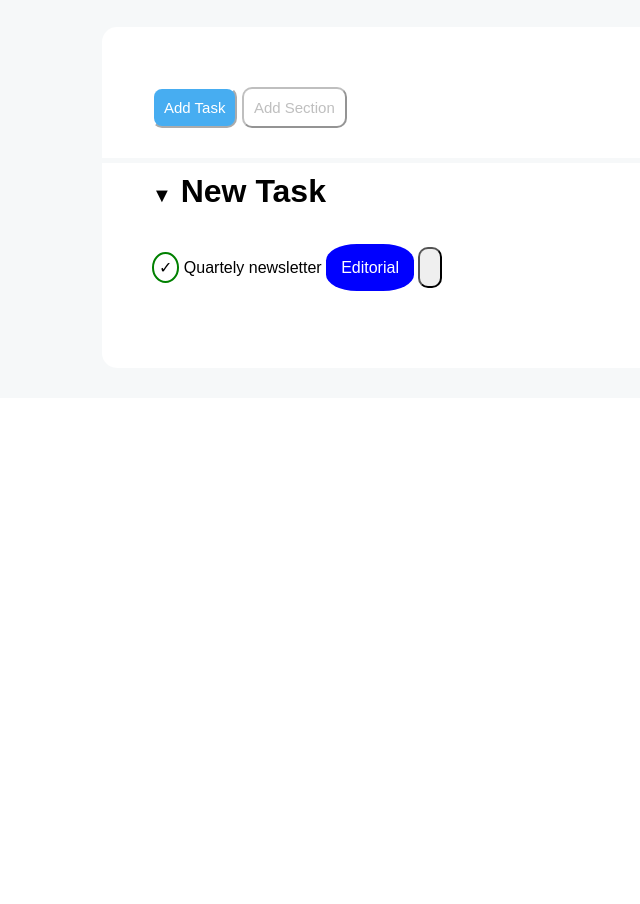
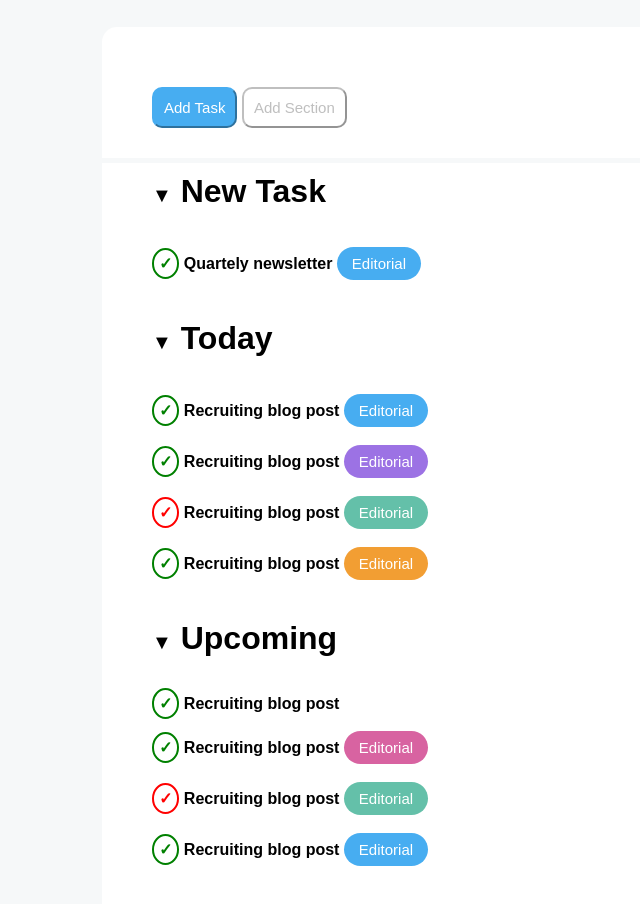
Before and after one commit to leonardopellegrini-github/html-css-toboolist, a plain HTML site: page index.html in a window 1280 px wide. Shown: the part 62-966 px from the top of the page, without its empty margins (0-640 px from the left). Before the commit the page ends 800 px from the top, so only its background shows below. Drawn offline with Linux system fonts and the light colour scheme.

Commit message:
Inserimento tutti gli elementi

```diff
--- a/index.html
+++ b/index.html
@@ -36,18 +36,52 @@
 
         <h1><span class="down">&#9660;</span> New Task</h1>
 
-        <p class="task"><span class="icon fatto">  &check;</span> Quartely newsletter <span class="tag">Editorial</span></p>
+        <p class="task"><span class="icon fatto">  &check;</span> Quartely newsletter</p>
 
-        <input type="button" value editorial class="bottone blu">
+        <input type="button" value="Editorial" class="categoria blu">
       </div>
 
       <!--Today-->
-      <div>
+      <div class="new riga">
+
+        <h1><span class="down">&#9660;</span> Today</h1>
+
+        <p class="task"><span class="icon fatto">  &check;</span> Recruiting blog post</p>
+        <input type="button" value="Editorial" class="categoria blu">
+        <br>
+        <br>
+        <p class="task"><span class="icon fatto">  &check;</span> Recruiting blog post</p>
+        <input type="button" value="Editorial" class="categoria viola">
+        <br>
+        <br>
+        <p class="task"><span class="icon nope">  &check;</span> Recruiting blog post</p>
+        <input type="button" value="Editorial" class="categoria verde">
+        <br>
+        <br>
+        <p class="task"><span class="icon fatto">  &check;</span> Recruiting blog post</p>
+        <input type="button" value="Editorial" class="categoria arancio">
 
       </div>
 
       <!--Upcoming-->
-      <div>
+      <div class="new riga">
+
+        <h1><span class="down">&#9660;</span> Upcoming</h1>
+
+        <p class="task"><span class="icon fatto">  &check;</span> Recruiting blog post</p>
+
+        <br>
+        <br>
+        <p class="task"><span class="icon fatto">  &check;</span> Recruiting blog post</p>
+        <input type="button" value="Editorial" class="categoria rosa">
+        <br>
+        <br>
+        <p class="task"><span class="icon nope">  &check;</span> Recruiting blog post</p>
+        <input type="button" value="Editorial" class="categoria verde">
+        <br>
+        <br>
+        <p class="task"><span class="icon fatto">  &check;</span> Recruiting blog post</p>
+        <input type="button" value="Editorial" class="categoria blu">
 
       </div>
 
--- a/style.css
+++ b/style.css
@@ -48,7 +48,7 @@ main{
 
 .sinistra{
   background-color: #47ADF1;
-  border-color: white;
+  border-color: #47ADF1;
   color: white;
 }
 
@@ -76,10 +76,17 @@ hr{
 
 .task, .down, #logoname{
   display: inline-block;
+  font-weight: 600;
 }
 
 .fatto{
+  color: green;
   border: 2px solid green;
+}
+
+.nope{
+  color: red;
+  border: 2px solid red;
 }
 
 .icon{
@@ -90,12 +97,30 @@ hr{
   padding: 5px;
 }
 
-.tag {
-  width: 70px;
-  height: 50px;
-  border-radius: 35%;
-  text-align: center;
-  padding: 15px;
+.categoria {
+  padding: 8px 15px 8px 15px;
+  border-radius: 20px;
+  font-size: 15px;
+  border: none;
   color: white;
-  background-color: blue;
 }
+
+.blu{
+  background-color: #47ADF1;
+}
+
+.viola{
+  background-color: #9C72E4;
+}
+
+.verde{
+  background-color: #64C0A9;
+}
+
+.arancio{
+  background-color: #F29E33;
+}
+
+.rosa{
+  background-color: #D863A1;
+}
```
